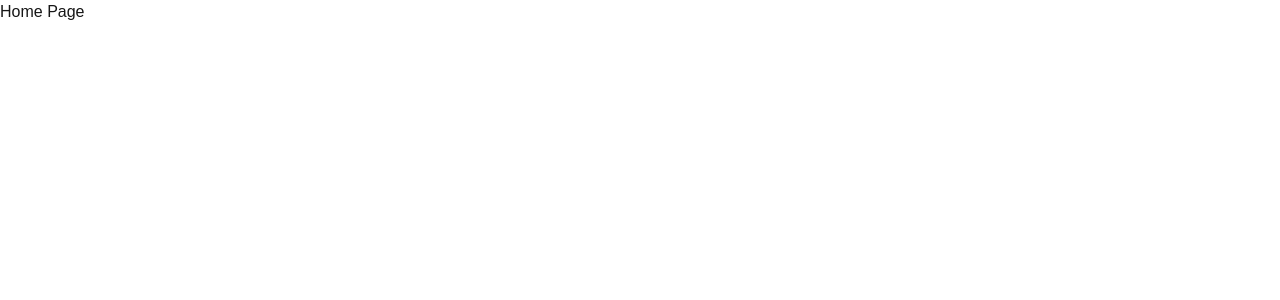
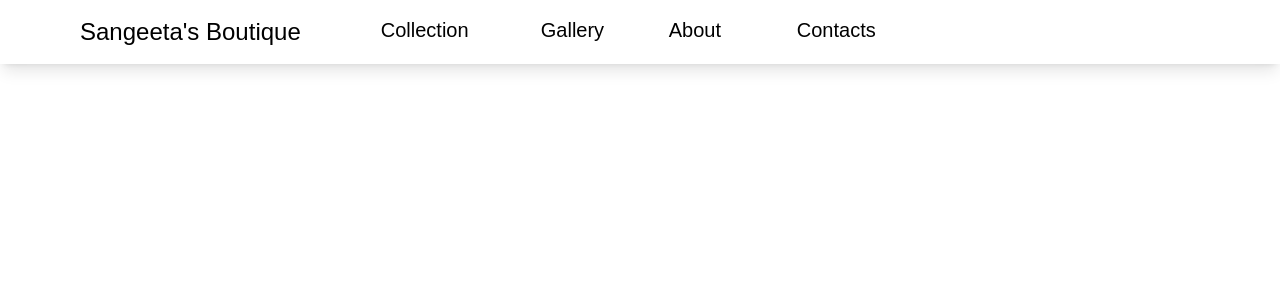
Before and after one commit to webimpactuw/sangeetas-boutique, a Next.js app: page / in a window 1280 px wide. Shown: the top 300 px of the page. Built offline with nearby package versions, Linux system fonts and the light colour scheme.

Commit message:
Add a navbar

```diff
--- /dev/null
+++ b/app/components/navbar.js
@@ -0,0 +1,36 @@
+
+
+import Link from 'next/link'
+
+export default function NavBar() {
+    return (
+        <nav className='shadow-lg flex w-full sticky top-0 bg-white z-50'>
+            <h1 className = "bg-white text-black px-20 py-4 flex justify-between items-center text-2xl">Sangeeta's Boutique</h1>
+            <ul className = "flex items-center mt-4">
+                <li className='h-full w-40'>
+                    <Link href="#collection" className="text-black  text-xl">
+                        Collection
+                    </Link>
+                </li>
+
+                <li className='h-full w-32'>
+                    <Link href="#gallery" className="text-black  text-xl">
+                        Gallery
+                    </Link>
+                </li>
+
+                <li className='h-full w-32'>
+                    <Link href="#about" className="text-black  text-xl">
+                        About
+                    </Link>
+                </li>
+
+                <li className='h-full w-32'>
+                    <Link href="#contacts" className="text-black  text-xl">
+                        Contacts
+                    </Link>
+                </li>
+            </ul>
+        </nav>
+    )
+}
--- a/app/page.js
+++ b/app/page.js
@@ -1,7 +1,7 @@
-
+import Navbar from './components/navbar.js'
 
 export default function Home() {
   return (
-   <main>Home Page</main>
+   <main><Navbar></Navbar></main>
   );
 }
```
Also changed, not shown: 1 other file (tests, documents, lock files or other folders).
